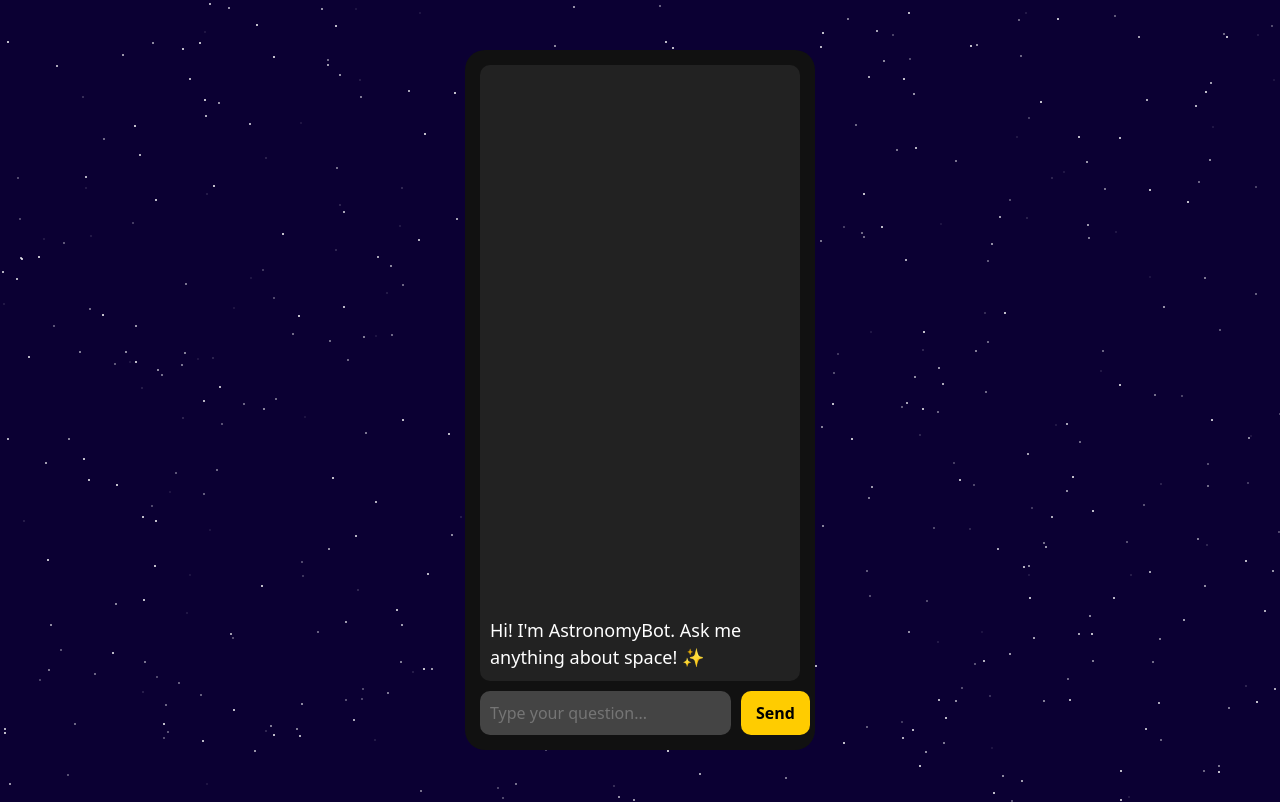
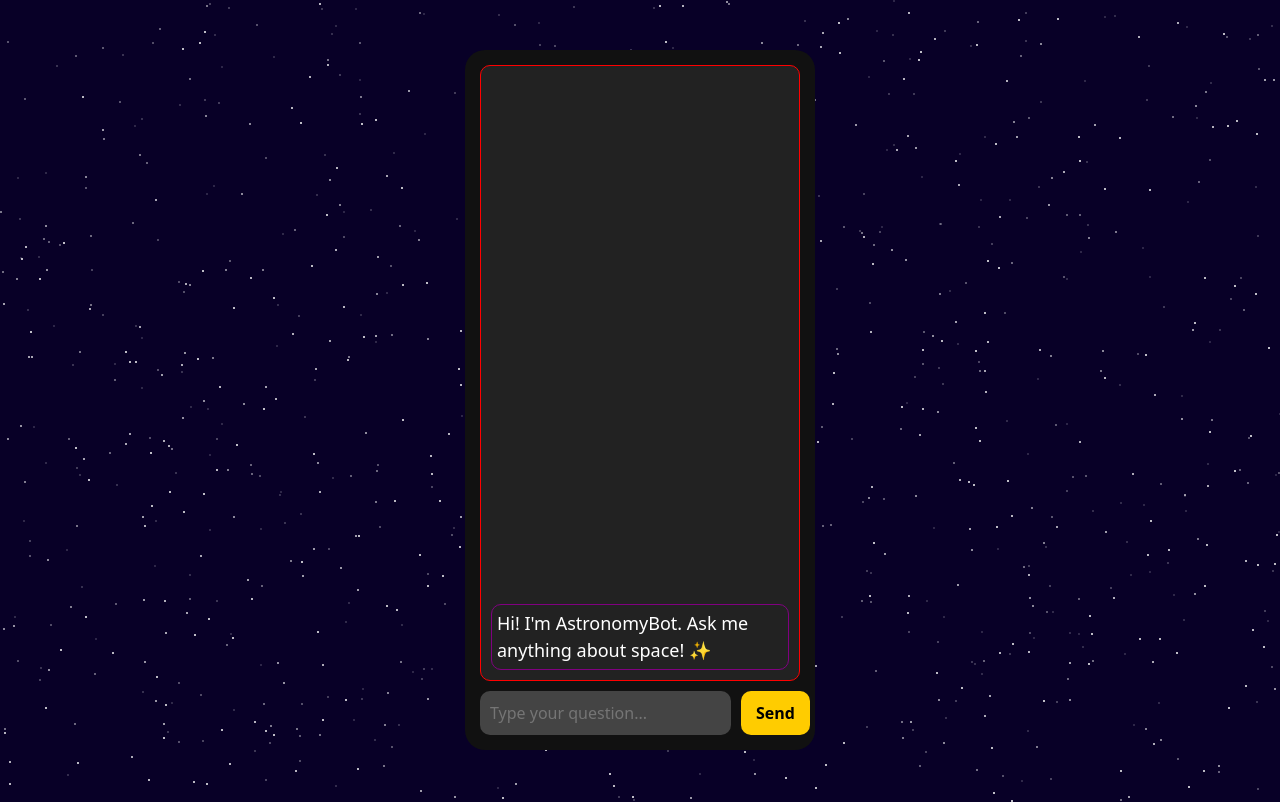
Before and after one commit to Senimtra/starstuff-ai, a Django app: page / in a window 1280 px wide. Run offline with Django 4.2, Linux system fonts and the light colour scheme.

Commit message:
implement message stacking

```diff
--- a/static/css/styles.css
+++ b/static/css/styles.css
@@ -1,6 +1,6 @@
 /* Body Styles */
 body {
-    background-color: #0b0033;
+    background-color: #080027;
     color: white;
     display: flex;
     justify-content: center;
@@ -23,13 +23,13 @@ body {
 /* Animation for star twinkling */
 @keyframes twinkle {
     0% {
-        opacity: 0.1;
+        opacity: 0.2;
     }
     50% {
         opacity: 1;
     }
     100% {
-        opacity: 0.1;
+        opacity: 0.2;
     }
 }
 
@@ -52,10 +52,20 @@ body {
 .chat-box {
     flex-grow: 1;
     display: flex;
-    align-items: flex-end;
+    flex-direction: column;
+    justify-content: flex-end;
     padding: 10px;
     font-size: 18px;
     background: #222;
+    border-radius: 10px;
+    border: 1px solid red;
+}
+
+/* Message Box Styles */
+.message-box {
+    border: 1px solid purple;
+    padding: 5px;
+    margin-top: 5px;
     border-radius: 10px;
 }
 
@@ -85,3 +95,13 @@ body {
     cursor: pointer;
     font-weight: bold;
 }
+
+.scrollable {
+    overflow: auto;
+    scrollbar-width: none; /* Firefox */
+    -ms-overflow-style: none; /* IE and Edge */
+}
+
+.scrollable::-webkit-scrollbar {
+    display: none; /* Chrome, Safari */
+}
--- /dev/null
+++ b/static/js/scripts.js
@@ -0,0 +1,25 @@
+// Function random animated stars
+function createStars() {
+    for (let i = 0; i < 1000; i++) {
+        let star = document.createElement('div');
+        star.className = 'star';
+        star.style.top = Math.random() * 100 + 'vh';
+        star.style.left = Math.random() * 100 + 'vw';
+        star.style.animationDuration = Math.random() * 2 + 0.75 + 's';
+        star.style.zIndex = '1';
+        document.body.appendChild(star);
+    }
+}
+
+// Function user input & update chat box
+const sendMessage = (button) => {
+    let input = document.getElementById('user-input').value;
+    if (input.trim() !== '') {
+        let newMessage = document.createElement('div');
+        newMessage.classList.add('message-box');
+        newMessage.textContent = input;
+        document.getElementById('chat-box').appendChild(newMessage);
+        document.getElementById('user-input').value = '';
+        document.getElementById('user-input').focus();
+    }
+};
--- a/templates/index.html
+++ b/templates/index.html
@@ -6,22 +6,22 @@
     <meta charset="UTF-8">
     <meta name="viewport" content="width=device-width, initial-scale=1.0">
     <title>AstronomyBot</title>
-
     <!-- Link Bootstrap CSS -->
     <link href="https://cdn.jsdelivr.net/npm/bootstrap@5.3.0-alpha1/dist/css/bootstrap.min.css" rel="stylesheet" />
-
     <!-- Link custom stylesheet -->
     <link href="{% static 'css/styles.css' %}" rel="stylesheet" />
 </head>
+
+<!-- Link to custom JavaScript file -->
+<script src="{% static 'js/scripts.js' %}"></script>
 
 <body>
     <!-- Main chat container interface -->
     <div class="mobile-frame">
         <!-- Chat box messages -->
-        <div class="chat-box" id="chat-box">
-            Hi! I'm AstronomyBot. Ask me anything about space! ✨
+        <div class="chat-box scrollable" id="chat-box">
+            <div class="message-box">Hi! I'm AstronomyBot. Ask me anything about space! ✨</div>
         </div>
-
         <!-- Input area -->
         <div class="input-area">
             <input type="text" id="user-input" placeholder="Type your question...">
@@ -30,31 +30,9 @@
     </div>
 
     <script>
-        // Function user input & update chat box
-        function sendMessage() {
-            let input = document.getElementById("user-input").value;
-            if (input.trim() !== "") {
-                let chatBox = document.getElementById("chat-box");
-                chatBox.innerHTML = input;
-                document.getElementById("user-input").value = "";
-            }
-        }
-
-        // Function random animated stars
-        function createStars() {
-            for (let i = 0; i < 500; i++) {
-                let star = document.createElement("div");
-                star.className = "star";
-                star.style.top = Math.random() * 100 + "vh";
-                star.style.left = Math.random() * 100 + "vw";
-                star.style.animationDuration = Math.random() * 3 + 3 + "s";
-                star.style.zIndex = "1";
-                document.body.appendChild(star);
-            }
-        }
-
         createStars();
     </script>
+
 </body>
 
 </html>
```
